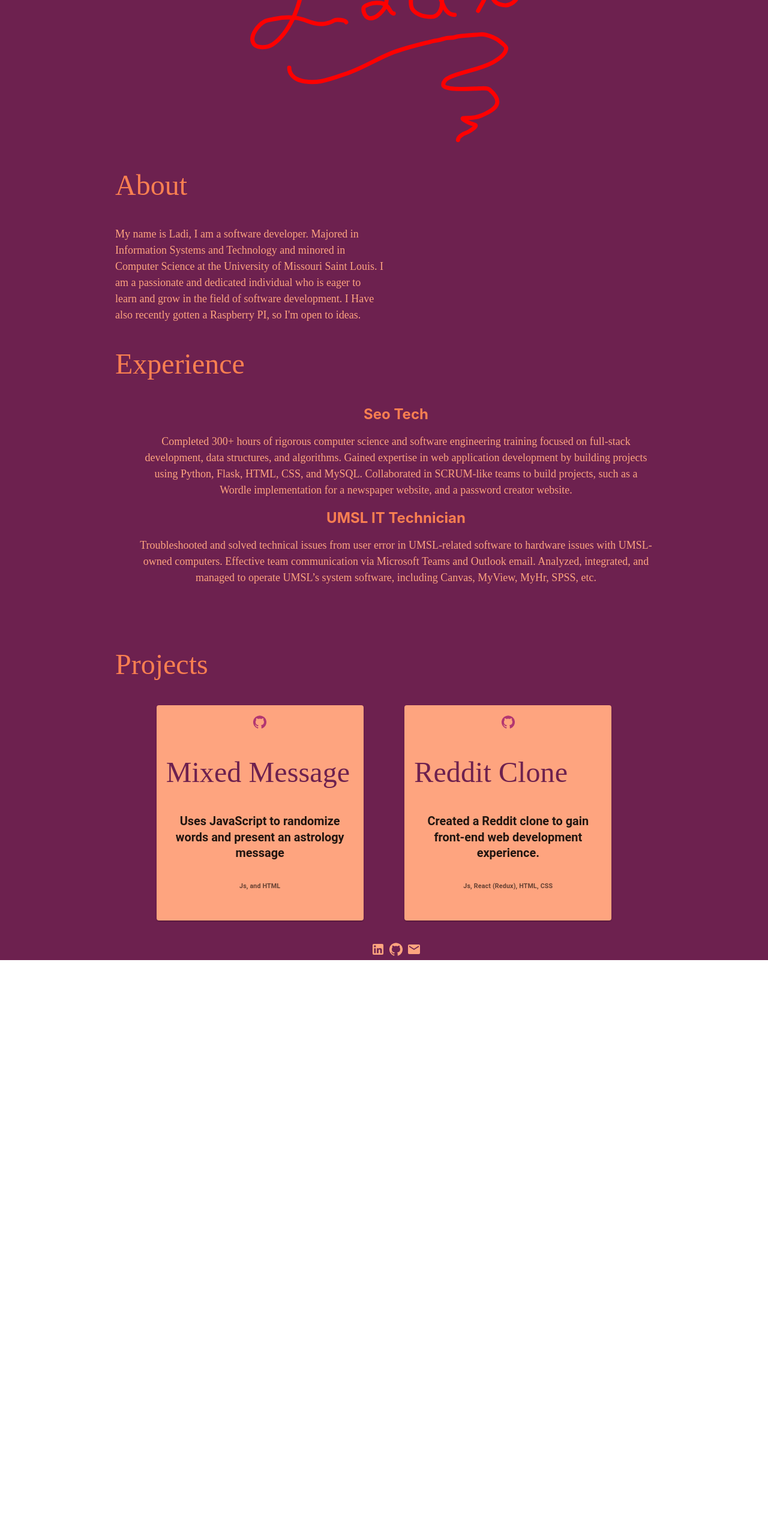
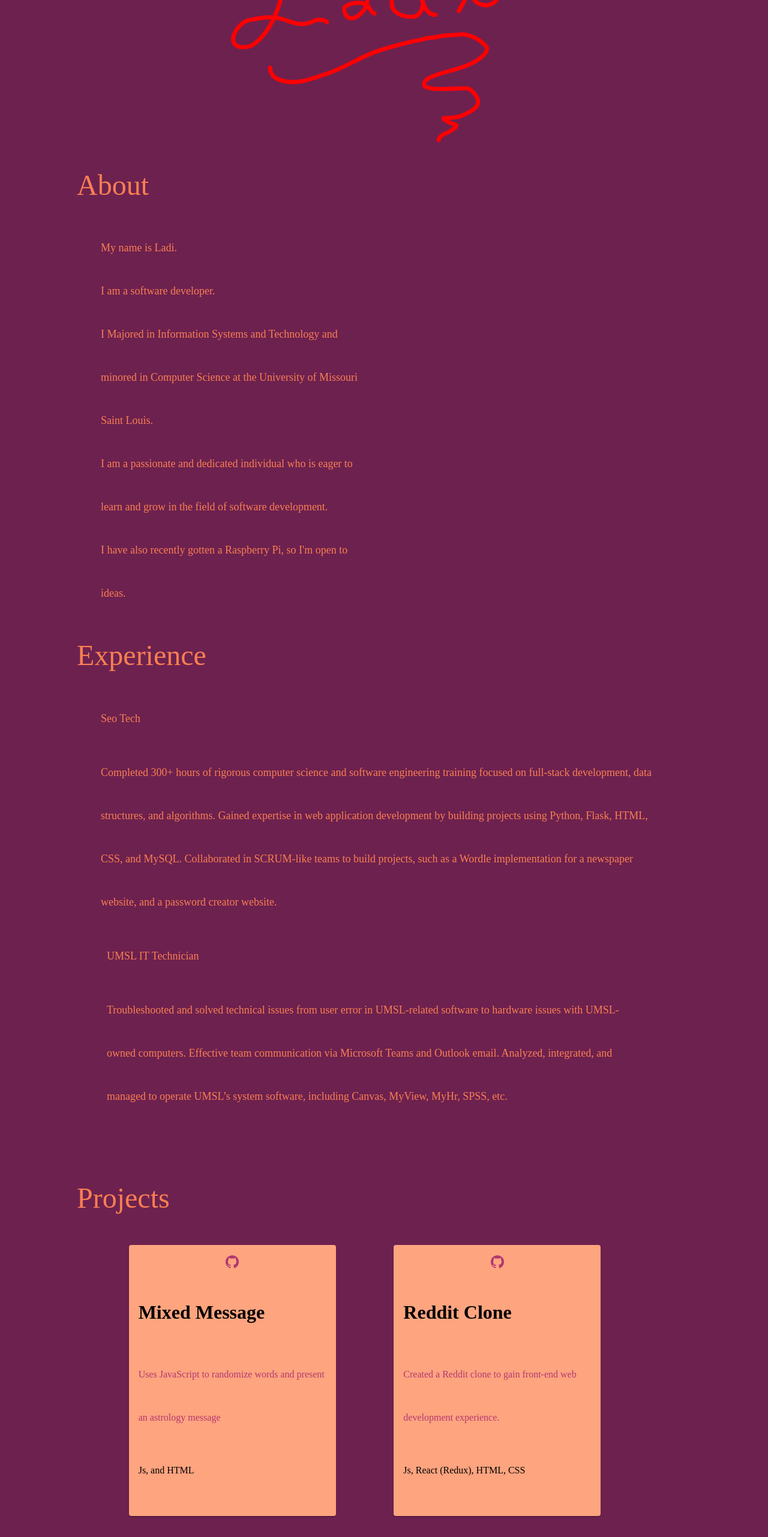
Before and after one commit to RumaboyLotti/personalWebsite, a React (Create React App) app: page / in a window 1280 px wide. Shown: the part 234-2797 px from the top of the page at 60% size. Before the commit the page ends 1851 px from the top, so only its background shows below. Built offline with nearby package versions, Linux system fonts and the light colour scheme.

Commit message:
updating main

```diff
--- a/src/App.css
+++ b/src/App.css
@@ -1,10 +1,20 @@
 @import url("/Users/anticoffee/Documents/Webby/personalWebsite/src/styles/Global.css");
 
 .App {
-  /* text-align: center; */
+  text-align: center;
   background-color: var(--Base-Color);
   text-align: center;
-  /* margin-left: 25%; */
-  padding-left: 15%;
+  margin-left: 10%;
+  /* padding-left: 15%; */
   padding-right: 15%;
+  max-Width: 100%;
+  width: auto;
 }
+#about{
+  text-align: left ;
+  font-family: Rubik;
+  font-style: normal;
+  width: 50%;
+  font-size: 18px;
+
+}
--- a/src/components/About.js
+++ b/src/components/About.js
@@ -1,24 +1,32 @@
 import React from "react";
 import "../styles/About.css";
 
-
-class About extends React.Component{
-render(){
-    return(
-        <div id="about">
-            <h1>About</h1>
-            <p>My name is Ladi,
-            I am a software developer.
-            Majored in Information Systems and Technology and minored in Computer Science at the University of Missouri Saint Louis.
-            I am a passionate and dedicated individual who is eager to learn and grow in the field of software development.
-            I Have also recently gotten a Raspberry PI, so I'm open to ideas.</p>
-{/*
+class About extends React.Component {
+  render() {
+    return (
+      <div id="about">
+        <h1>About</h1>
+        <ul>
+          <li>My name is Ladi.</li>
+          <li>I am a software developer.</li>
+          <li>
+            I Majored in Information Systems and Technology and minored in
+            Computer Science at the University of Missouri Saint Louis.
+          </li>
+          <li>
+            I am a passionate and dedicated individual who is eager to learn and
+            grow in the field of software development.
+          </li>
+          <li>
+            I have also recently gotten a Raspberry Pi, so I'm open to ideas.
+          </li>
+        </ul>
+        {/*
             <figure id="Me">
                 <img src="https://i.imgur.com/5XZQq8M.jpg" alt="Ladi Bada" />
             </figure>   */}
-        </div>
-
+      </div>
     );
-}
+  }
 }
 export default About;
--- a/src/components/Projects.js
+++ b/src/components/Projects.js
@@ -1,71 +1,39 @@
 import React from "react";
 import Card from "@mui/material/Card";
 import CardContent from "@mui/material/CardContent";
-import Typography from "@mui/material/Typography";
 import GitHubIcon from "@mui/icons-material/GitHub";
-import Box from "@mui/material/Box";
 import "../styles/Projects.css";
 
 class Projects extends React.Component {
   render() {
-    const bull = (
-      <Box
-        component="span"
-        sx={{
-          display: "inline-block",
-          mx: "2px",
-          transform: "scale(0.8)",
-        }}
-      ></Box>
-    );
     return (
       <div>
         <h1 id="projects">Projects</h1>
         <div id="cardholder">
-          <Card
-            sx={{ maxWidth: 345, backgroundColor: "#FEA47F" }}
-            centered
-            id="card"
-          >
+          <Card sx={{ maxWidth: 345, backgroundColor: "#FEA47F" }} id="card">
             <CardContent>
-              <Typography sx={{ fontSize: 10, color: "#B33771" }} gutterBottom>
               <a href="https://github.com/RumaboyLotti/MixedM">
                 <GitHubIcon sx={{ color: "#B33771" }}></GitHubIcon>
               </a>
-                <h1>Mixed Message</h1>
-              </Typography>
-              <Typography variant="h5" component="div">
-                <h5>
+              <p className="cardHeader">Mixed Message</p>
+              <p className="card-desc">
                 Uses JavaScript to randomize words and present an astrology
                 message
-                </h5>
-              </Typography>
-              <Typography sx={{ mb: 1.5 }} color="text.secondary">
-                <h6>Js, and HTML</h6>
-              </Typography>
+              </p>
+              <p className="card-footer">Js, and HTML</p>
             </CardContent>
           </Card>
-          <Card
-            sx={{ maxWidth: 345, backgroundColor: "#FEA47F" }}
-            centered
-            id="card2"
-          >
+          <Card sx={{ maxWidth: 345, backgroundColor: "#FEA47F" }} id="card2">
             <CardContent>
-              <Typography sx={{ fontSize: 10, color: "#B33771" }} gutterBottom>
               <a href="https://github.com/RumaboyLotti/RedditClone">
                 <GitHubIcon sx={{ color: "#B33771" }}></GitHubIcon>
               </a>
-                <h1>Reddit Clone</h1>
-              </Typography>
-              <Typography variant="h5" component="div">
-                <h5>
+              <p className="cardHeader">Reddit Clone</p>
+              <p className="card-desc">
                 Created a Reddit clone to gain front-end web development
                 experience.
-                </h5>
-              </Typography>
-              <Typography sx={{ mb: 1.5 }} color="text.secondary">
-                <h6>Js, React (Redux), HTML, CSS</h6>
-              </Typography>
+              </p>
+              <p className="card-footer">Js, React (Redux), HTML, CSS</p>
             </CardContent>
           </Card>
         </div>
--- a/src/index.css
+++ b/src/index.css
@@ -5,6 +5,7 @@ body {
     sans-serif;
   -webkit-font-smoothing: antialiased;
   -moz-osx-font-smoothing: grayscale;
+  background-color: var(--Base-Color);
 }
 
 code {
--- a/src/styles/Global.css
+++ b/src/styles/Global.css
@@ -10,14 +10,16 @@
     */
 
 }
-p{
-    font-family: Rubik;
+p, li {
+    font-family: Poppins;
     font-style: normal;
     font-weight: 300;
     font-size: 18px;
-    line-height: 27px;
-    color: #FEA47F;
+    line-height: 72px;
+    color: #F97F51;
+    text-align: start;
 }
+
 h1{
     font-family: Rubik;
     font-style: normal;
--- a/src/styles/Projects.css
+++ b/src/styles/Projects.css
@@ -1,17 +1,4 @@
-/* #projects{
-justify-content: center;
-align-items: center;
-box-shadow: 0px 0px 10px 0px rgba(0,0,0,0.75);
-width: min-content;
-margin-left: 30%;
 
-} */
-#card h1{
-    color:#6D214F;
-}
-#card2 h1{
-    color:#6D214F;
-}
 #cardholder{
     display: flex;
     flex-direction: row;
@@ -20,3 +7,44 @@ margin-left: 30%;
     width: 100%;
     height: 100%;
 }
+#cardholder {
+  display: flex;
+  flex-wrap: wrap;
+  justify-content: space-evenly;
+}
+
+#card {
+margin: 10px;
+}
+
+#card2 {
+  margin: 10px;
+}
+.cardHeader {
+  font-weight: bold;
+  font-size: 32px;
+  color: black;
+}
+.card-desc {
+  font-size: 16px;
+  color: var(--Tertiary-Color);
+}
+.card-footer{
+  font-size: 16px;
+  color: black;
+}
+
+/* Media query for mobile view */
+@media (max-width: 600px) {
+#cardholder {
+flex-direction: column;
+align-items: center;
+}
+}
+@media (max-width: 820px) {
+#cardholder {
+display: flex;
+flex-wrap: wrap;
+justify-content: space-evenly ;
+}
+}
```
Lines whose indentation alone changed are shown as unchanged.
